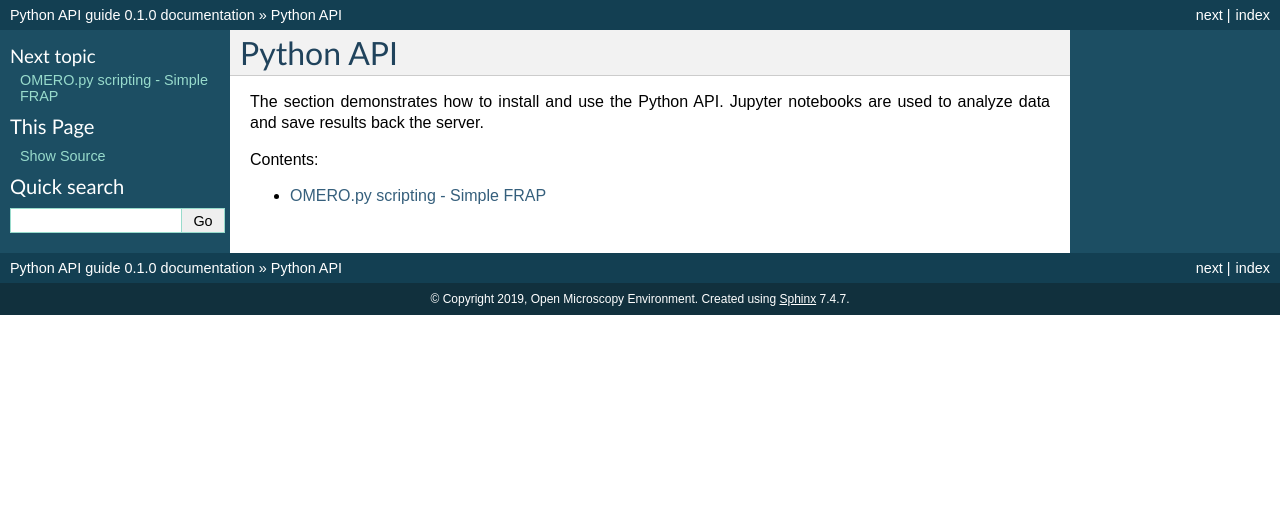
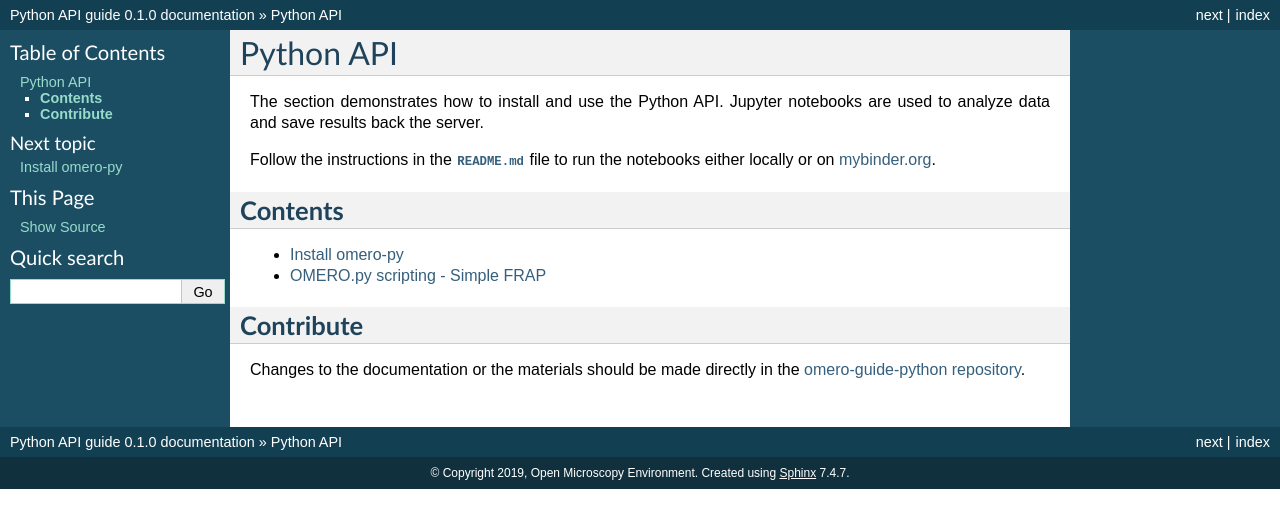
Before and after one commit to ome/omero-guide-python, a Sphinx documentation site: the page built from docs/index.rst, in a window 1280 px wide. Shown: the top 528 px of the page. Built offline with Sphinx 7.4.7, drawn with Linux system fonts in a browser that asks for light colours.

```diff
--- a/docs/index.rst
+++ b/docs/index.rst
@@ -4,9 +4,19 @@ Python API
 The section demonstrates how to install and use the Python API.
 Jupyter notebooks are used to analyze data and save results back the server.
 
-Contents:
+Follow the instructions in the
+:download:`README.md <https://github.com/ome/omero-guide-python/blob/master/README.md>` file to run the notebooks either locally or on `mybinder.org <https://mybinder.org/v2/gh/ome/omero-guide-python/master?filepath=notebooks>`_.
+
+**Contents**
+------------
 
 .. toctree::
    :maxdepth: 1
 
+   setup
    simple-frap-example
+
+**Contribute**
+--------------
+
+Changes to the documentation or the materials should be made directly in the `omero-guide-python repository <https://github.com/ome/omero-guide-python>`_.
```
Also changed, not shown: docs/setup.rst (added, +35 -0 lines).
